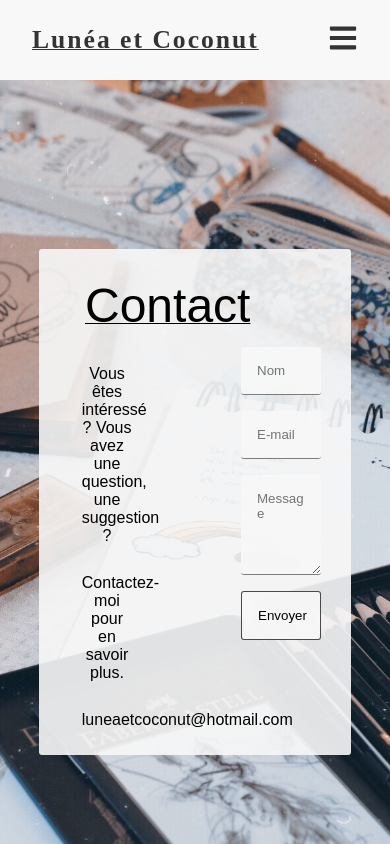
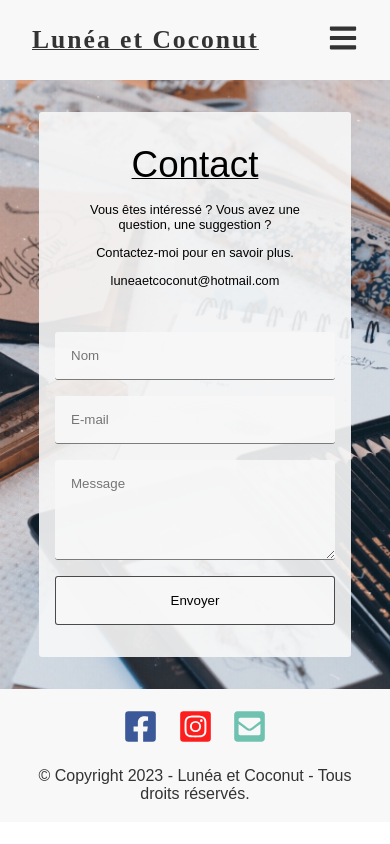
Before and after one commit to davidotch/lunea_coconut, a React (Create React App) app: page /contact in a window 390 px wide. Shown: the top 844 px of the page. Built offline with nearby package versions, Linux system fonts and the light colour scheme.

Commit message:
update contact form

```diff
--- a/src/style/contactForm.css
+++ b/src/style/contactForm.css
@@ -1,5 +1,4 @@
 .containerForm {
-  height: 100vh;
   display: flex;
   justify-content: center;
   align-items: center;
@@ -8,7 +7,6 @@
 
 .contact {
   width: 80%;
-  height: 60vh;
   margin: 7rem 0rem;
   padding: 1rem;
   display: flex;
@@ -73,3 +71,31 @@
 .contact-form [placeholder] {
   font-family: 'Poppins', sans-serif;
 }
+
+@media screen and (max-width: 768px) {
+  .contact {
+    flex-direction: column;
+    margin: 2rem 0;
+  }
+
+  .contact-txt {
+    width: 100%;
+    padding: 0;
+  }
+
+  .contact-txt h1 {
+    margin: 1rem;
+    font-size: 2.3rem;
+  }
+
+  .contact-txt p {
+    margin: 0.8rem;
+    font-size: 0.8rem;
+  }
+
+  .contact-form {
+    width: 100%;
+    margin: 0;
+    padding: 0;
+  }
+}
```
